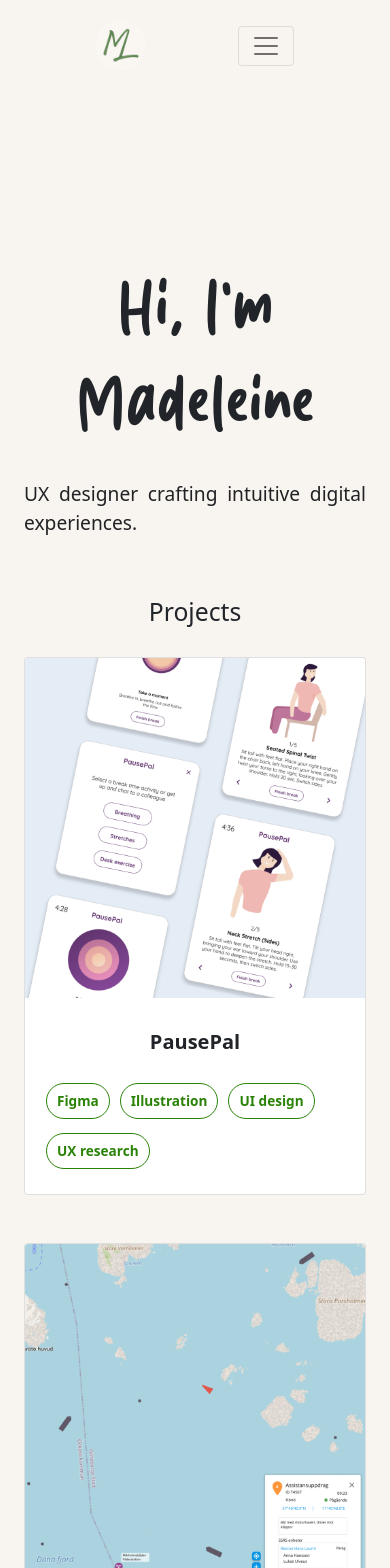
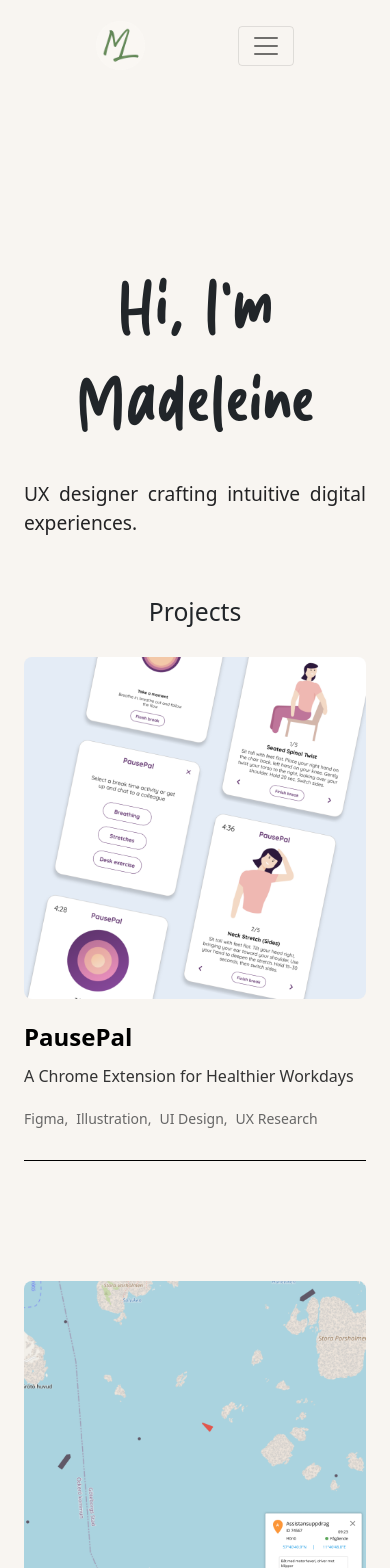
Before and after one commit to MadeleineLexen/madeleinelexen.github.io, a React (Vite) app: page /#hero in a window 390 px wide. Shown: the top 1568 px of the page. Built offline with nearby package versions, Linux system fonts and the light colour scheme.

Commit message:
cleaned up projects and project cards

```diff
--- a/src/components/ProjectCard.tsx
+++ b/src/components/ProjectCard.tsx
@@ -1,6 +1,5 @@
-import React from "react";
-import { Card, Badge } from "react-bootstrap";
-import { useNavigate } from "react-router-dom";
+import PropTypes from "prop-types";
+import { Link } from "react-router-dom";
 import "./styles/ProjectCard.css";
 
 export interface ProjectCardProps {
@@ -11,37 +10,29 @@ export interface ProjectCardProps {
   link: string;
 }
 
-const ProjectCard: React.FC<ProjectCardProps> = ({
-  title,
-  description,
-  image,
-  stack,
-  link,
-}) => {
-  const navigate = useNavigate();
 
+
+const ProjectCard = (props: ProjectCardProps) => {
   return (
-    <Card className="project-card" onClick={() => navigate(link)}>
-      <Card.Img
-        variant="top"
-        src={image}
-        className="project-image"
-        alt={title}
-      />
-      <Card.Body>
-        <Card.Title className="card-title">{title}</Card.Title>
-        <div className="stack-tags">
-          {stack.map((tech, index) => (
-            <Badge key={index} className="stack-badge">
-              {tech}
-            </Badge>
+    <Link to={`/${props.link}`} className="project-card-new">
+      <div className="project-card-new-image">
+        <img src={props.image} alt={props.title} />
+      </div>
+      <div className="project-card-new-content">
+        <h3 className="project-card-new-title">{props.title}</h3>
+        <p className="project-card-new-description">{props.description}</p>
+        <div className="project-card-new-tags">
+          {props.stack.map((tag, index) => (
+            <span key={index} className="project-tag">
+              {tag}
+            </span>
           ))}
         </div>
-      </Card.Body>
-    </Card>
+      </div>
+    </Link>
   );
 };
 
+
+
 export default ProjectCard;
-
-//genererat av chatgpt, inte kollat hur de ser ut än
--- a/src/components/ProjectCardNew.jsx
+++ /dev/null
@@ -1,34 +0,0 @@
-import PropTypes from "prop-types";
-import { Link } from "react-router-dom";
-import "./styles/ProjectCardNew.css";
-
-const ProjectCardNew = ({ image, title, description, tags, link }) => {
-  return (
-    <Link to={`/${link}`} className="project-card-new">
-      <div className="project-card-new-image">
-        <img src={image} alt={title} />
-      </div>
-      <div className="project-card-new-content">
-        <h3 className="project-card-new-title">{title}</h3>
-        <p className="project-card-new-description">{description}</p>
-        <div className="project-card-new-tags">
-          {tags.map((tag, index) => (
-            <span key={index} className="project-tag">
-              {tag}
-            </span>
-          ))}
-        </div>
-      </div>
-    </Link>
-  );
-};
-
-ProjectCardNew.propTypes = {
-  image: PropTypes.string.isRequired,
-  title: PropTypes.string.isRequired,
-  description: PropTypes.string.isRequired,
-  tags: PropTypes.arrayOf(PropTypes.string).isRequired,
-  link: PropTypes.string.isRequired,
-};
-
-export default ProjectCardNew;
--- a/src/components/styles/ProjectCard.css
+++ b/src/components/styles/ProjectCard.css
@@ -1,83 +1,94 @@
-.project-card {
-    cursor: pointer;
-    transition: transform 0.2s ease-in-out, box-shadow 0.2s ease-in-out;
-    border-radius: 10px;
-    overflow: hidden;
-    width: 100%;
-    max-width: 450px;
-    margin: 0 auto;
-    min-width: 243px !important;
+.project-card-new {
   display: flex;
   flex-direction: column;
-    height: 100%;
-    /* Ensure all cards take the same height */
+  background: transparent;
+  border-radius: 0;
+  overflow: visible;
+  transition: transform 0.2s;
+  cursor: pointer;
+  max-width: 400px;
+  padding-bottom: 0.5rem;
+  position: relative;
+  text-decoration: none;
+  color: inherit;
 }
 
-.project-card:hover {
-    transform: translateY(-5px);
-    box-shadow: 0 4px 10px rgba(0, 0, 0, 0.2);
+.project-card-new:hover {
+  text-decoration: none;
+  color: inherit;
 }
 
-.project-card .card-body {
+.project-card-new::after {
+  content: '';
+  position: absolute;
+  bottom: 0;
+  left: 0;
+  width: 100%;
+  height: 1px;
+  background-color: #000;
+}
+
+.project-card-new:hover {
+  transform: scale(1.05);
+  text-decoration: none;
+  color: inherit;
+}
+
+.project-card-new-image {
+  width: 100%;
+  aspect-ratio: 1/1;
+  overflow: hidden;
+  background: #f5f5f5;
+  border-radius: 8px;
+}
+
+.project-card-new-image img {
+  width: 100%;
+  height: 100%;
+  object-fit: cover;
+}
+
+.project-card-new-content {
+  padding: 1.5rem 0;
   display: flex;
   flex-direction: column;
-    justify-content: space-between;
-    /* Distribute content evenly */
-    flex-grow: 1;
-    /* Allow the body to grow and fill the card */
+  gap: 0.75rem;
 }
 
-.project-image {
-    width: 100%;
-    height: auto;
-    object-fit: cover;
-    border-radius: 10px 10px 0 0;
-    margin: 0px !important;
+.project-card-new-title {
+  font-size: 1.5rem;
+  font-weight: 700;
+  margin: 0;
+  color: #000;
 }
 
-.stack-tags {
-    height: 100px;
-    /* Set a fixed height to ensure consistency */
-    overflow: hidden;
-    /* Prevent overflow if badges exceed the height */
+.project-card-new-description {
+  font-size: 1rem;
+  line-height: 1.5;
+  margin: 0;
+  color: #333;
+  text-align: left;
+}
+
+.project-card-new-tags {
   display: flex;
   flex-wrap: wrap;
-    /* Allow badges to wrap to the next row */
-    justify-content: flex-start;
-    /* Align badges to the left */
-    align-items: flex-start;
-
+  gap: 0.5rem;
+  margin-top: 0.5rem;
 }
 
-.badge.stack-badge {
-    margin: 5px 5px;
-    color: #2a8307;
-    background-color: white !important;
-    padding: 10px 10px;
-    font-size: 0.85rem;
-    border-radius: 20px;
-    border: #2a8307 solid 1px !important;
+.project-tag {
+  font-size: 0.875rem;
+  color: #666;
+  text-transform: capitalize;
 }
 
-.project-card .card-title {
-    font-size: 1.25rem;
-    /* Adjust font size as needed */
-    font-weight: bold;
-    line-height: 1.4;
-    /* Adjust line height for readability */
-    text-align: center;
-    /* Optional: Center-align the title */
-    height: 3.5rem;
-    /* Set a consistent height for the title container */
-    overflow: hidden;
-    /* Prevent overflow if the text is too long */
-    display: flex;
-    align-items: center;
-    /* Vertically center the text */
-    justify-content: center;
-    /* Horizontally center the text */
-    text-overflow: ellipsis;
-    /* Optional: Add ellipsis for long text */
-    word-wrap: break-word;
-    /* Allow breaking long words */
+.project-tag:not(:last-child)::after {
+  content: ", ";
 }
+
+@media (max-width: 768px) {
+  .project-card-new {
+    max-width: 100%;
+  }
+}
--- a/src/components/styles/ProjectCardFlow.css
+++ /dev/null
@@ -1,122 +0,0 @@
-.project-card-flow {
-    cursor: pointer;
-    transition: transform 0.2s ease-in-out, box-shadow 0.2s ease-in-out;
-    overflow: hidden;
-    width: 100%;
-    max-width: 450px;
-    min-width: 243px;
-
-    display: flex;
-    flex-direction: column;
-    align-items: center;
-    background: transparent;
-    border: none;
-    box-sizing: border-box;
-    min-height: 400px;
-    position: relative;
-    /* Ensures absolute children are positioned relative to the card */
-}
-
-
-.project-card-flow:hover {
-    transform: translateY(-5px);
-    box-shadow: 0 4px 10px rgba(0, 0, 0, 0.2);
-}
-
-
-.card-line {
-    position: absolute;
-    left: 0;
-    width: 100%;
-    height: 2px;
-    background: #2a8307;
-}
-
-
-.project-card .card-body {
-    display: flex;
-    flex-direction: column;
-    justify-content: space-between;
-    /* Distribute content evenly */
-    flex-grow: 1;
-    /* Allow the body to grow and fill the card */
-}
-
-.card-line.top {
-    top: 0;
-}
-
-
-.card-line.bottom {
-    bottom: 0px;
-    /* Position the line just above the bottom edge, equal to its height */
-}
-
-
-.card-image {
-    width: 100%;
-    margin: 32px 0 24px 0;
-    border-radius: 12px;
-    object-fit: cover;
-    box-shadow: 0 4px 16px rgba(0, 0, 0, 0.08);
-}
-
-
-.card-title {
-    text-align: center;
-    margin-bottom: 24px;
-    font-size: 1.25rem;
-    font-weight: bold;
-    line-height: 1.4;
-}
-
-
-.card-skills {
-    display: flex;
-    flex-wrap: wrap;
-    justify-content: center;
-    gap: 8px;
-    margin-bottom: 32px;
-    /* Add space above bottom line */
-}
-
-
-.card-skill {
-    padding: 6px 14px;
-    border-radius: 16px;
-    border: 1px solid #2a8307;
-    background: transparent;
-    color: #2a8307;
-    font-size: 0.95rem;
-}
-
-.card-view-btn {
-    position: absolute;
-    left: 50%;
-    bottom: 16px;
-    transform: translateX(-50%);
-    padding: 0;
-    background: none;
-    color: #2a8307;
-    border: none;
-    border-radius: 0;
-    font-size: 1rem;
-    font-weight: 600;
-    text-decoration: underline;
-    box-shadow: none;
-    transition: color 0.2s;
-    z-index: 1;
-}
-
-.card-view-btn:hover {
-    color: #1e5e05;
-    text-decoration: underline;
-    box-shadow: none;
-    box-shadow: none;
-
-
-}
-
-background: none;
-background: none;
-}
--- a/src/pages/HeroContent.jsx
+++ b/src/pages/HeroContent.jsx
@@ -1,5 +1,5 @@
 import { Container, Row, Col } from "react-bootstrap";
-import './styles/HeroContent.css'; // Import the custom CSS file for additional styling
+import './styles/HeroContent.css';
 
 const HeroContent = () => {
   return (
--- a/src/pages/ProjectSection.tsx
+++ b/src/pages/ProjectSection.tsx
@@ -2,11 +2,10 @@ import React from "react";
 import PausePalCardImage from "../assets/PausePal/PausePalCardImage.png";
 import masterTheisCardImage from "../assets/MasterThesis/MasterThesisCardImage.png";
 import Hero from "../assets/PausePal/PausePal-Hero.png";
-import ProjectCard, { ProjectCardProps } from "../components/ProjectCard";
 import masterThesis from "../assets/MasterThesis/MasterThesisCardWhite.png";
 import { Col, Container, Row } from "react-bootstrap";
 import "./styles/ProjectSection.css";
-import ProjectCardNew from "../components/ProjectCardNew";
+import ProjectCard, { ProjectCardProps } from "../components/ProjectCard";
 
 
 const projects: ProjectCardProps[] = [
@@ -36,22 +35,6 @@ const projects: ProjectCardProps[] = [
     ],
     link: "masterthesis",
   },
-  {
-    title: "Dashboard for Analytics Tool",
-    description:
-      "Designed an intuitive dashboard for an analytics tool, focusing on data visualization and user control.",
-    image: masterThesis,
-    stack: ["Figma", "Adobe XD", "D3.js", "HTML", "CSS"],
-    link: "project3",
-  },
-  {
-    title: "User Research for a SaaS Product",
-    description:
-      "Conducted user research and usability testing to improve the design of a SaaS product.",
-    image: masterThesis,
-    stack: ["Figma", "UsabilityHub", "UserTesting", "Surveys"],
-    link: "project4",
-  },
 ];
 
 const ProjectSection = () => {
@@ -59,9 +42,9 @@ const ProjectSection = () => {
     <section className="projects">
       <h2>Projects</h2>
       <Container>
-        <Row className="gx-5 gy-4">
+        <Row className="gx-2 justify-content-center" style={{ rowGap: '6rem' }}>
           {projects.map((project, index) => (
-            <Col key={index} md={6} lg={4} className="mb-4">
+            <Col key={index} md={6} lg={6} className="mb-4 d-flex justify-content-center">
               <ProjectCard
                 title={project.title}
                 description={project.description}
@@ -73,39 +56,6 @@ const ProjectSection = () => {
           ))}
         </Row>
       </Container>
-      {/*
-      <Container>
-        <Row className="gx-5 gy-4">
-          {projects.map((project, index) => (
-            <Col key={index} md={6} lg={4} className="mb-4">
-              <ProjectCardFlow
-                title={project.title}
-                image={project.image}
-                skills={project.stack}
-                link={project.link}
-              />
-            </Col>
-          ))}
-        </Row>
-      </Container>
-      */}
-
-      <h2 style={{ marginTop: '4rem' }}>New Card Style</h2>
-      <Container>
-        <Row className="gx-2 justify-content-center" style={{ rowGap: '6rem' }}>
-          {projects.map((project, index) => (
-            <Col key={index} md={6} lg={6} className="mb-4 d-flex justify-content-center">
-              <ProjectCardNew
-                title={project.title}
-                description={project.description}
-                image={project.image}
-                tags={project.stack}
-                link={project.link}
-              />
-            </Col>
-          ))}
-        </Row>
-      </Container>
     </section>
   );
 };
```
Also changed, not shown: src/components/ProjectCardFlow.tsx (deleted, +0 -36 lines), src/components/styles/ProjectCardNew.css (deleted, +0 -94 lines). Lines whose indentation alone changed are shown as unchanged.
